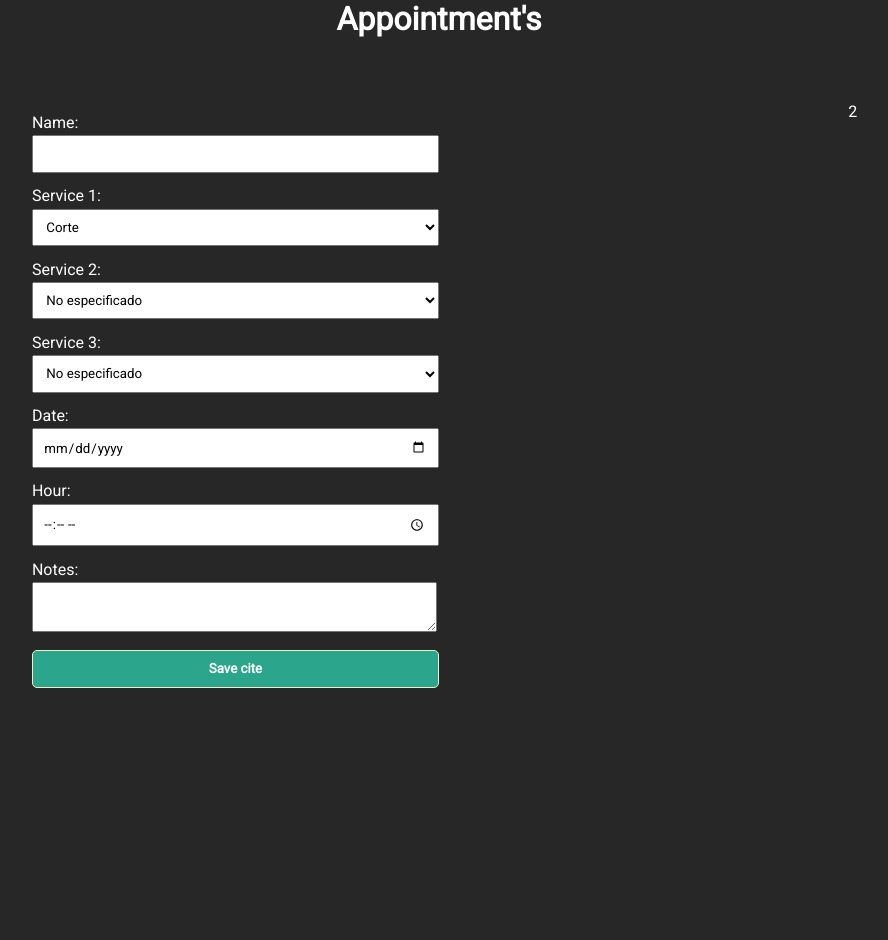
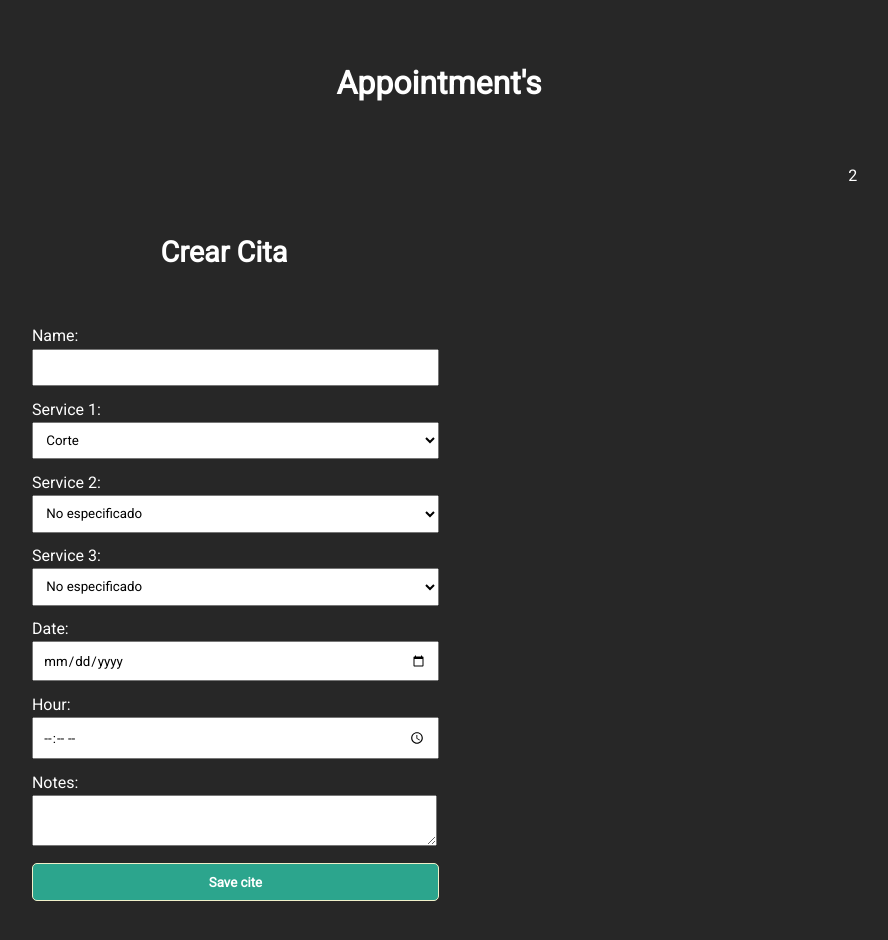
Before and after one commit to RobertoBlanco20/Appointments, a React (Create React App) app: page / in a window 1280 px wide. Shown: the top 940 px of the page, without its empty margins (201-1089 px from the left). Before the commit the page ends 800 px from the top, so only its background shows below. Built offline with nearby package versions, Linux system fonts and the light colour scheme.

Commit message:
form validate

```diff
--- a/package.json
+++ b/package.json
@@ -9,6 +9,7 @@
     "react": "^18.2.0",
     "react-dom": "^18.2.0",
     "react-scripts": "5.0.1",
+    "uuid": "^8.3.2",
     "web-vitals": "^2.1.4"
   },
   "scripts": {
--- a/src/App.js
+++ b/src/App.js
@@ -1,15 +1,26 @@
-import React from 'react';
+import React, {useState} from 'react';
 import './index.css';
 import Formulario from './components/Formulario'
 
 function App() {
+
+  const [appointments, setAppointments ] = useState([]);
+
+  const saveAppointment = appointment => {
+    setAppointments([
+      ...appointments, appointment
+    ])
+  }
+
   return (
     <div className="main">
       <h1>Appointment's</h1>
 
       <div className='container'>
         <div className="formulario">
-            <Formulario />
+            <Formulario
+              saveAppointment={saveAppointment}
+            />
         </div>
         <div>2</div>
       </div>
--- a/src/components/Formulario.js
+++ b/src/components/Formulario.js
@@ -1,7 +1,8 @@
 import React, {Fragment} from 'react'
 import { useState } from 'react';
+import { v4 as uuidv4 } from 'uuid';
 
-const Formulario = () => {
+const Formulario = ({saveAppointment}) => {
 
     /* Modificar el state */
     const [appointment, setAppointment] = useState({
@@ -14,6 +15,9 @@ const Formulario = () => {
         notes: ''
     })
 
+    /* State que toma error en caso de que los campos esten vacios */
+    const [error, setError] = useState(false)
+
     /* Funcion que modifica el state */
     const handleChange = (e) => {
         setAppointment({
@@ -25,9 +29,47 @@ const Formulario = () => {
     /* Extraer los valores */
     const { name, service1, service2, service3, date, hour, notes} = appointment
 
+    const addAppointment = e => {
+        e.preventDefault();
+
+
+        // Validar formulario
+        if( name.trim() === '' || service1.trim() === '' || date.trim() === '' || hour.trim() === '' || notes.trim() === '' ){
+            setError(true)
+            return
+        }
+
+        /* Eliminar el mensaje previo  */
+        setError(false)
+
+        // Agregarle ID
+        appointment.id = uuidv4();
+        console.log(appointment)
+
+        // Crear la cita
+        saveAppointment(appointment)
+
+        // Reiniciar el form
+        setAppointment({
+            name: '',
+            service1: '',
+            service2: '',
+            service3: '',
+            date: '',
+            hour: '',
+            notes: ''
+        })
+    }
+
     return (
         <Fragment>
-            <form>
+            <form
+                onSubmit={addAppointment}
+            >
+
+                <h2>Crear Cita</h2>
+
+                { error ?  <p className="error">Hay campos obligatorios sin completar.</p>  :  null  }
 
                 <label>Name:</label>
                 <input
--- a/src/index.css
+++ b/src/index.css
@@ -15,7 +15,8 @@ body{
 }
 
 h1{
-  text-align: center
+  text-align: center;
+  margin-top: 2em;
 }
 
 .container{
@@ -27,6 +28,25 @@ h1{
   width: 30%;
 }
 
+h2{
+  text-align: center;
+  font-size: 1.8em;
+  margin: 2em auto;
+}
+
+.error{
+  width: 97%;
+  background-color: #fff;
+  color: #EA2B1F;
+  text-align: center;
+  border-bottom: 2px solid #EA2B1F;
+  border-radius: 2px;
+  font-size: 1.2rem;
+  font-weight: 800;
+  padding: 1em;
+  margin-bottom: 2em;
+
+}
 
 
 form, input, select, option, textarea{
```
